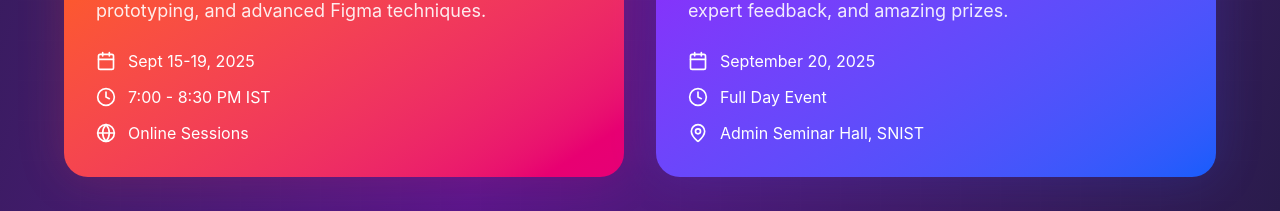
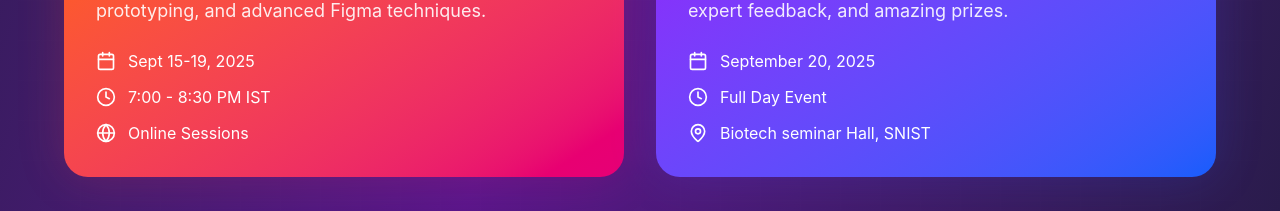
Before and after one commit to sdc-snist/sdc-web, a React (Vite) app: page /uxplosion in a window 1280 px wide. Shown: the part 1920-2131 px from the top of the page. Built offline with nearby package versions, Linux system fonts and the light colour scheme.

Commit message:
hackathon venue updated
hackathon venue updated

```diff
--- a/src/components/Uxplosion.jsx
+++ b/src/components/Uxplosion.jsx
@@ -293,7 +293,7 @@ function Uxplosion() {
                     </div>
                     <div className="flex items-center space-x-3">
                       <MapPin className="w-5 h-5" />
-                      <span>Admin Seminar Hall, SNIST</span>
+                      <span>Biotech seminar Hall, SNIST</span>
                     </div>
                   </div>
                 </div>
```
